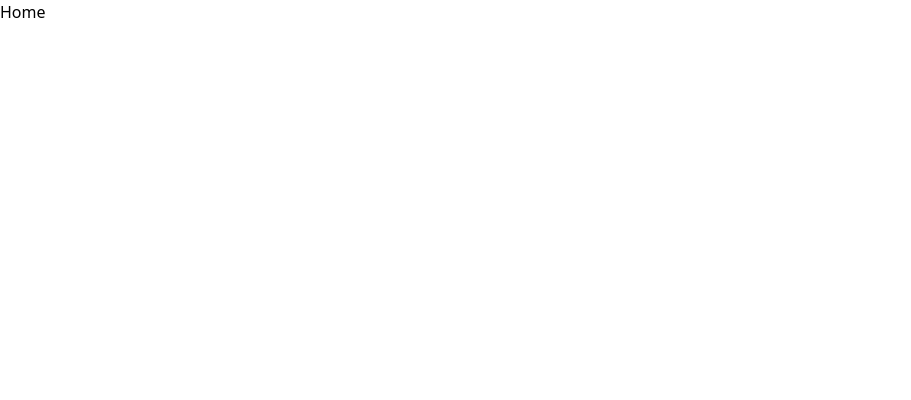
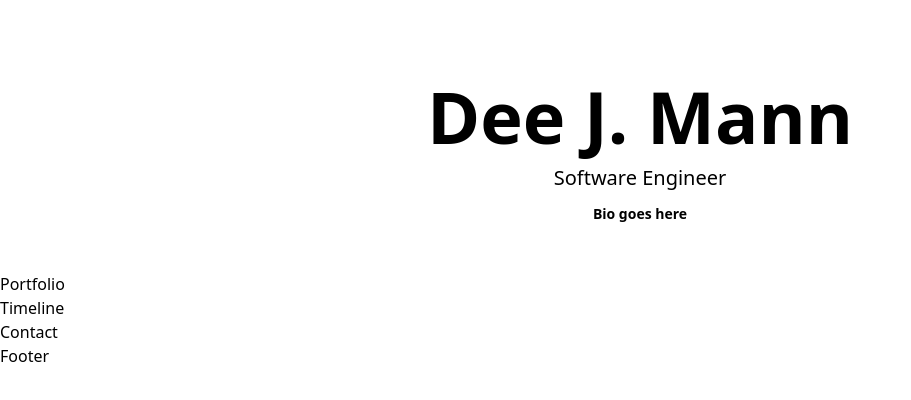
Before and after one commit to DeeJaeMann/portfolio, a React (Vite) app in the folder frontend/: page / in a window 1280 px wide. Shown: the top 400 px of the page, without its empty margins (0-911 px from the left). Built offline with nearby package versions, Linux system fonts and the light colour scheme.

Commit message:
Connected components Formatted Intro Component Changes to be committed: 	modified:   ../App.tsx 	modified:   Intro.tsx 	modified:   ../pages/HomePage.tsx

```diff
--- a/frontend/src/App.tsx
+++ b/frontend/src/App.tsx
@@ -5,6 +5,7 @@
   return (
     <>
       <Outlet />
+      <Footer />
     </>
   );
 }
--- a/frontend/src/components/Intro.tsx
+++ b/frontend/src/components/Intro.tsx
@@ -1,9 +1,15 @@
-import React from 'react';
+import React from "react";
 
 const Intro = () => {
-    return(
-        <h2>Intro</h2>
-    );
-}
+  return (
+    <div className="flex items-center justify-center flex-col text-center pt-20 pb-6">
+      <h1 className="text-4xl font-bold md:text-7xl mb-1 md:mb-3">
+        Dee J. Mann
+      </h1>
+      <p className="text-base mb-3 font-medium md:text-xl">Software Engineer</p>
+      <p className="text-sm max-w-xl mb-6 font-bold">Bio goes here</p>
+    </div>
+  );
+};
 
 export default Intro;
--- a/frontend/src/pages/HomePage.tsx
+++ b/frontend/src/pages/HomePage.tsx
@@ -7,7 +7,10 @@
 const HomePage = () => {
   return (
     <>
-      <h1>Home</h1>
+      <Intro />
+      <Portfolio />
+      <Timeline />
+      <Contact />
     </>
   );
 };
```
